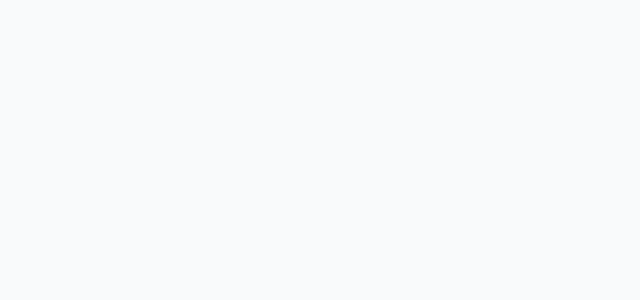
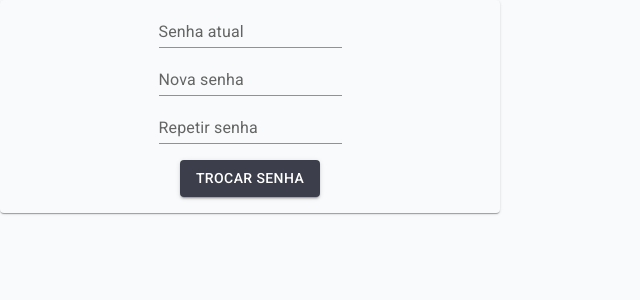
Before and after one commit to 21lucasmessias/bs_front, a React (Vite) app: page /Password in a window 1280 px wide. Before the commit this address had no page. Shown: the top 300 px of the page, without its empty margins (0-640 px from the left). Built offline with nearby package versions, Linux system fonts and the light colour scheme.

Commit message:
feat: configuration pages

```diff
--- a/src/MainRoutes.tsx
+++ b/src/MainRoutes.tsx
@@ -1,4 +1,5 @@
 import { OptionSetting } from './components/settings/OptionSetting';
+import { Password } from './components/settings/pathSettings/Password';
 import { PrivacySettings } from './components/settings/PrivacySettings';
 import { Scheduler } from './pages/Scheduler';
 
@@ -15,6 +16,6 @@ export const routes = {
     },
     Configurações: {
         name: 'Configurações',
-        Component: () => <PrivacySettings />,
+        Component: () => <Password />,
     },
 };
--- a/src/Router.tsx
+++ b/src/Router.tsx
@@ -11,6 +11,8 @@ import { SignIn } from './pages/Login';
 import { SignUp } from './pages/Register';
 import { OptionSetting } from './components/settings/OptionSetting';
 import { PrivacySettings } from './components/settings/PrivacySettings';
+import { Password } from './components/settings/pathSettings/Password';
+import { Phone } from './components/settings/pathSettings/Phone';
 
 export function Router() {
     return (
@@ -22,6 +24,8 @@ export function Router() {
                 <Route path="/register" element={<SignUp />} />
                 <Route path="/OptionSetting" element={<OptionSetting />} />
                 <Route path="/PrivacySettings" element={<PrivacySettings />} />
+                <Route path="/Password" element={<Password />} />
+                <Route path="/Phone" element={<Phone />} />
                 <Route
                     path="/home"
                     element={
--- /dev/null
+++ b/src/components/settings/pathSettings/Password.tsx
@@ -0,0 +1,48 @@
+import * as React from 'react';
+
+import { Card, TextField, Box, Button } from '@mui/material';
+
+export function Password() {
+    return (
+        <Card
+            sx={{
+                width: 500,
+                display: 'flex',
+                flexDirection: 'column',
+                alignItems: 'center',
+                justifyContent: 'center',
+            }}
+        >
+            <Box>
+                <TextField
+                    id="standard-password-input"
+                    label="Senha atual"
+                    type="password"
+                    autoComplete="current-password"
+                    variant="standard"
+                />
+            </Box>
+
+            <TextField
+                id="standard-password-input"
+                label="Nova senha"
+                type="password"
+                autoComplete="current-password"
+                variant="standard"
+            />
+
+            <Box>
+                <TextField
+                    id="standard-password-input"
+                    label="Repetir senha"
+                    type="password"
+                    autoComplete="current-password"
+                    variant="standard"
+                />
+            </Box>
+            <Box sx={{ padding: 2 }}>
+                <Button variant="contained">Trocar Senha</Button>
+            </Box>
+        </Card>
+    );
+}
--- /dev/null
+++ b/src/components/settings/pathSettings/Phone.tsx
@@ -0,0 +1,32 @@
+import * as React from 'react';
+
+import { Card, TextField, Box, Button } from '@mui/material';
+
+export function Phone() {
+    return (
+        <Card
+            sx={{
+                height: 660,
+                display: 'flex',
+                flexDirection: 'column',
+                alignItems: 'center',
+                justifyContent: 'center',
+            }}
+        >
+            <Box>
+                <TextField
+                    required
+                    id="celular"
+                    type="number"
+                    label="Número do Celular"
+                    name="celular"
+                    autoComplete="number"
+                />
+            </Box>
+
+            <Box sx={{ padding: 2 }}>
+                <Button variant="contained">Trocar Numero</Button>
+            </Box>
+        </Card>
+    );
+}
--- a/src/pages/Register.tsx
+++ b/src/pages/Register.tsx
@@ -69,7 +69,7 @@ export function SignUp() {
                                     type="number"
                                     label="Número do Celular"
                                     name="celular"
-                                    autoComplete="cpf"
+                                    autoComplete="number"
                                 />
                             </Grid>
                             <Grid item xs={12}>
```
